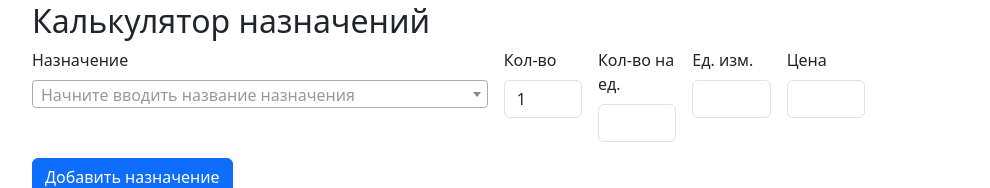
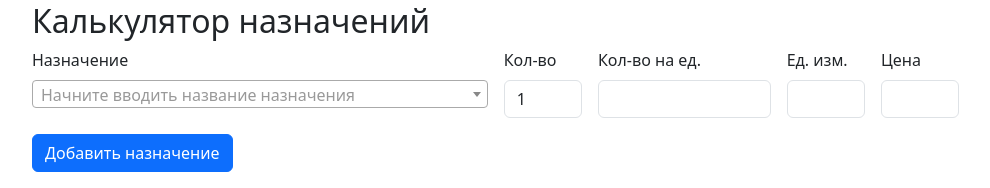
Before and after one commit to Stuard256/Aibolit, a Flask app: page /treatment_calculator in a window 1280 px wide. Shown: the part 70-258 px from the top of the page, without its empty margins (50-1040 px from the left). Run offline with Flask 3, Linux system fonts and the light colour scheme; some libraries are stand-ins or nearby versions.

Commit message:
Minor fix wrong dosage display

```diff
--- a/templates/treatment_calculator.html
+++ b/templates/treatment_calculator.html
@@ -19,7 +19,7 @@
                 <input type="number" step="0.1" min="0.1" class="form-control quantity" id="quantity"
                     placeholder="Кол-во" value="1">
             </div>
-            <div class="col-md-1">
+            <div class="col-md-2">
                 <label for="dosage" class="form-label">Кол-во на ед.</label>
                 <input type="number" class="form-control dosage" id="dosage" readonly>
             </div>
```
